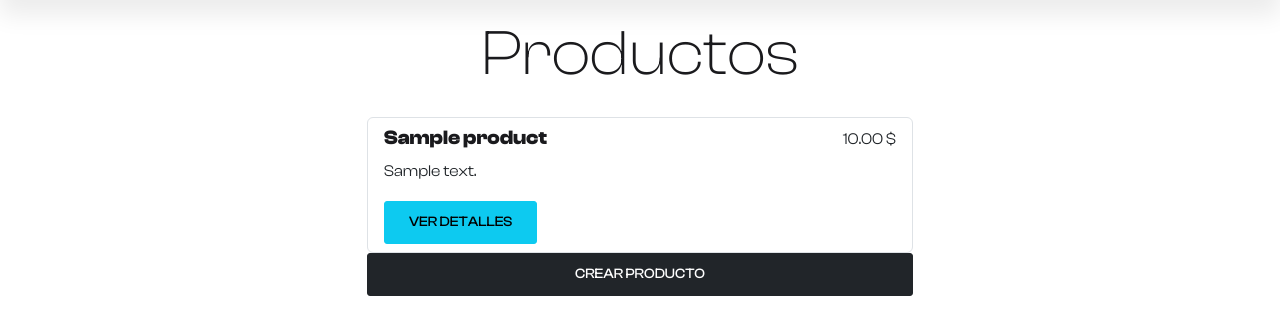
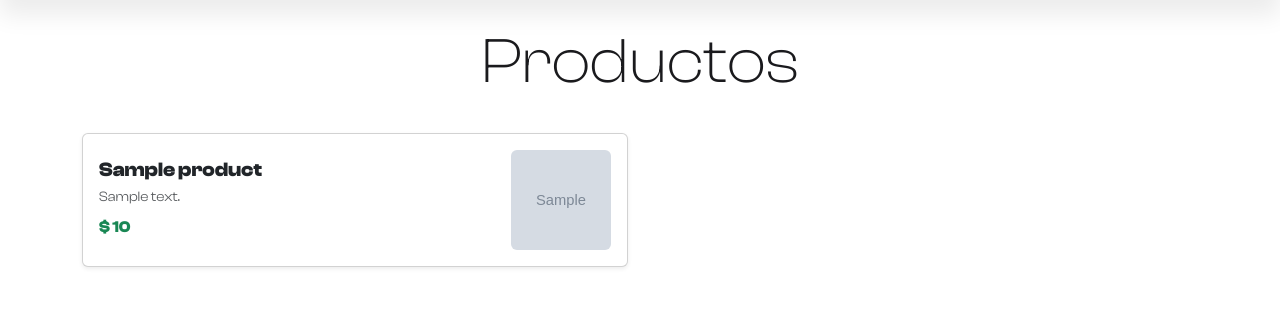
Before and after one commit to miguelczz/Kakureya, a Django app: page /products/ in a window 1280 px wide. Shown: the part 59-394 px from the top of the page. Run offline with Django 5.2, Linux system fonts and the light colour scheme; tables that the repository leaves empty hold one stand-in row (values such as "Sample post"); grey boxes marked "Sample" are stand-in pictures; some libraries are stand-ins or nearby versions.

Commit message:
Product advancement (design, image, admin view)

```diff
--- a/CRUD/settings.py
+++ b/CRUD/settings.py
@@ -136,6 +136,9 @@ STATICFILES_DIRS = [
     BASE_DIR / "static",
 ]
 
+MEDIA_URL = '/media/'
+MEDIA_ROOT = os.path.join(BASE_DIR, 'media')
+
 if not DEBUG:
     STATIC_ROOT = os.path.join(BASE_DIR, 'staticfiles')
     STATICFILES_STORAGE = 'whitenoise.storage.CompressedManifestStaticFilesStorage'
--- a/CRUD/urls.py
+++ b/CRUD/urls.py
@@ -14,6 +14,8 @@ Including another URLconf
     1. Import the include() function: from django.urls import include, path
     2. Add a URL to urlpatterns:  path('blog/', include('blog.urls'))
 """
+from django.conf.urls.static import static
+from django.conf import settings
 from django.contrib import admin
 from django.urls import path
 from kakureya import views
@@ -36,3 +38,6 @@ urlpatterns = [
     path('password-reset/', views.password_reset_request, name='password_reset'),
     path('reset-password/<uidb64>/<token>/', views.password_reset_confirm, name='password_reset_confirm'),
 ]
+
+if settings.DEBUG:
+    urlpatterns += static(settings.MEDIA_URL, document_root=settings.MEDIA_ROOT)
--- a/kakureya/static/css/products.css
+++ b/kakureya/static/css/products.css
@@ -2,4 +2,5 @@
     display: flex;
     justify-content: center;
     align-items: center;
+    margin-top: 20px;
 }
--- a/kakureya/templates/create_product.html
+++ b/kakureya/templates/create_product.html
@@ -4,7 +4,7 @@
 <main class="container">
     <div class="row">
         <div class="col-md-4 offset-md-4 mt-3">
-            <form action="/products/create/" method="POST" class="card card-body">
+            <form action="/products/create/" method="POST" enctype="multipart/form-data" class="card card-body">
                 <h1 class="text-center">Create Products</h1>
 
                 {{ error }}
--- a/kakureya/templates/product_detail.html
+++ b/kakureya/templates/product_detail.html
@@ -21,11 +21,6 @@
                     <button type="submit" class="btn btn-success">Actualizar</button>
                 </form>
 
-                <!-- Botón Eliminar en su propio formulario -->
-                <form action="{% url 'delete_product' product.id %}" method="POST" onsubmit="return confirm('¿Estás seguro que deseas eliminar este producto?')">
-                    {% csrf_token %}
-                    <button class="btn btn-danger">Eliminar</button>
-                </form>
             </div>
             {% endif %}
         </div>
--- a/kakureya/templates/products.html
+++ b/kakureya/templates/products.html
@@ -4,38 +4,94 @@
 {% block content %}
 <link rel="stylesheet" href="{% static 'css/products.css' %}" />
 
-<main class="container">
-    <div class="row">
-        <div class="col-md-6 offset-md-3">
-            <h1 class="text-center display-3 py-3">Productos</h1>
+<main class="container py-4">
+    <h1 class="text-center display-3 pb-4">Productos</h1>
 
-            <ul class="list-group">
-                {% for product in products %}
-                <li class="list-group-item">
-                    <header class="d-flex justify-content-between">
-                        <h5 class="fw-bold">{{ product.name }}</h5>
-                        <span>{{ product.price }} $</span>
-                    </header>
-                    <p>{{ product.description }}</p>
+    <div class="row g-4">
+        {% for product in products %}
+        <div class="col-12 col-md-6">
+            <!-- Card de Producto -->
+            <div class="card shadow-sm h-100 d-flex flex-row align-items-center p-3" style="cursor: pointer;" data-bs-toggle="modal" data-bs-target="#productModal{{ product.id }}">
 
-                    <form action="{% url 'add_to_cart' product.id %}" method="POST" class="d-flex align-items-center mt-2">
-                        {% csrf_token %}
+                <div class="flex-grow-1 pe-2">
+                    <h5 class="card-title fw-bold mb-1">{{ product.name }}</h5>
+                    <p class="card-text small text-muted mb-1">{{ product.description|truncatewords:12 }}</p>
+                    <p class="card-text fw-bold text-success mb-0">$ {{ product.price|floatformat:0 }}</p>
+                </div>
 
-                        {% if user|in_group:"Administrador" %}
-                            <a href="{% url 'product_detail' product.id %}" class="btn btn-sm btn-info">Ver detalles</a>
+                <div style="width: 100px; height: 100px;">
+                    {% if product.image %}
+                        <img src="{{ product.image.url }}" alt="{{ product.name }}" class="img-fluid rounded" style="object-fit: cover; width: 100%; height: 100%;">
+                    {% else %}
+                        <img src="{% static 'images/default_product.jpg' %}" alt="Sin imagen" class="img-fluid rounded" style="object-fit: cover; width: 100%; height: 100%;">
+                    {% endif %}
+                </div>
 
-                        {% else %}
-                            <button type="submit" class="btn btn-sm btn-dark">Agregar al carrito</button>
-                            <input type="number" name="quantity" value="1" min="1" class="form-control me-2" style="width: 80px;">
-                        {% endif %}
-                    </form>
-                </li>
-                {% endfor %}
-            </ul>
-            {% if user|in_group:"Administrador" %}
-            <a href="{% url 'create_product' %}" class="btn btn-create btn-sm btn-dark">Crear producto</a>
-            {% endif %}
+            </div>
         </div>
+
+        <!-- Modal de Producto -->
+        <div class="modal fade" id="productModal{{ product.id }}" tabindex="-1" aria-labelledby="productModalLabel{{ product.id }}" aria-hidden="true">
+            <div class="modal-dialog modal-lg modal-dialog-centered">
+                <div class="modal-content">
+                    <div class="modal-header">
+                        <h5 class="modal-title fw-bold" id="productModalLabel{{ product.id }}">{{ product.name }}</h5>
+                        <button type="button" class="btn-close" data-bs-dismiss="modal" aria-label="Cerrar"></button>
+                    </div>
+                    <div class="modal-body d-flex flex-column flex-md-row align-items-center">
+                        <div class="col-md-6 text-center mb-3 mb-md-0">
+                            {% if product.image %}
+                            <img src="{{ product.image.url }}" alt="{{ product.name }}" class="img-fluid" style="max-height: 300px;">
+                            {% endif %}
+                        </div>
+                        <div class="col-md-6 ps-md-4 text-center text-md-start">
+                            <h5 class="fw-bold text-success mb-3">$ {{ product.price|floatformat:0 }}</h5>
+                            <p>{{ product.description }}</p>
+
+                            {% if user|in_group:"Administrador" %}
+                                <!-- Botones para administrador -->
+                                <div class="d-flex justify-content-center justify-content-md-start mt-4 flex-wrap">
+                                    <a href="{% url 'product_detail' product.id %}" class="btn btn-outline-primary me-2 mb-2">Editar Producto</a>
+                                    <form action="{% url 'delete_product' product.id %}" method="POST">
+                                        {% csrf_token %}
+                                        <button class="btn btn-danger">Eliminar</button>
+                                    </form>
+                                </div>
+                            {% else %}
+                                <form action="{% url 'add_to_cart' product.id %}" method="POST" class="d-flex justify-content-center justify-content-md-start align-items-center mt-4 flex-wrap">
+                                    {% csrf_token %}
+                                    {% if categoria_seleccionada %}
+                                        <input type="hidden" name="categoria" value="{{ categoria_seleccionada }}">
+                                    {% endif %}
+                                    <button type="button" class="btn btn-outline-secondary" onclick="decreaseQuantity(this)">-</button>
+                                    <input type="number" name="quantity" id="quantity{{ product.id }}" value="1" min="1" class="form-control mx-2 my-2" style="width: 70px;">
+                                    <button type="button" class="btn btn-outline-secondary" onclick="increaseQuantity(this)">+</button>
+
+                                    <button type="submit" class="btn btn-success ms-md-3 mt-2 mt-md-0">Agregar</button>
+                                </form>
+                            {% endif %}
+                        </div>
+                    </div>
+                </div>
+            </div>
+        </div>
+
+        {% endfor %}
     </div>
 </main>
+
+<script>
+function increaseQuantity(productId) {
+    const qtyInput = document.getElementById('quantity' + productId);
+    qtyInput.value = parseInt(qtyInput.value) + 1;
+}
+
+function decreaseQuantity(productId) {
+    const qtyInput = document.getElementById('quantity' + productId);
+    if (parseInt(qtyInput.value) > 1) {
+        qtyInput.value = parseInt(qtyInput.value) - 1;
+    }
+}
+</script>
+
 {% endblock %}
--- a/kakureya/views.py
+++ b/kakureya/views.py
@@ -333,16 +333,16 @@ def create_product(request):
             'form': ProductForm()
         })
     elif request.method == 'POST':
-        try:
-            form = ProductForm(request.POST)
+        form = ProductForm(request.POST, request.FILES)
+        if form.is_valid():
             new_product = form.save(commit=False)
             new_product.user = request.user
             new_product.save()
             return redirect('products')
-        except ValueError:
+        else:
             return render(request, 'create_product.html', {
-                'form': ProductForm(),
-                'error': 'Campos invalidos'
+                'form': form,
+                'error': 'Existen campos inválidos, por favor verifique.'
             })
 
 @login_required
@@ -390,6 +390,7 @@ def add_to_cart(request, product_id):
     if request.method == 'POST':
         try:
             quantity = int(request.POST.get('quantity', 1))
+            categoria = request.POST.get('categoria')
             if quantity < 1:
                 quantity = 1
         except ValueError:
@@ -407,4 +408,7 @@ def add_to_cart(request, product_id):
 
     messages.success(request, f'Se agregaron {quantity} unidades de "{product.name}" al carrito.')
 
-    return redirect('products')
+    if categoria:
+        return redirect(f'/products/?categoria={categoria}')
+    else:
+        return redirect('products')
```
Also changed, not shown: media/products/gato_ramen.jpg (added), media/products/sushi.png (added), products/gato_ramen.jpg (added), products/general.jpg (added).
